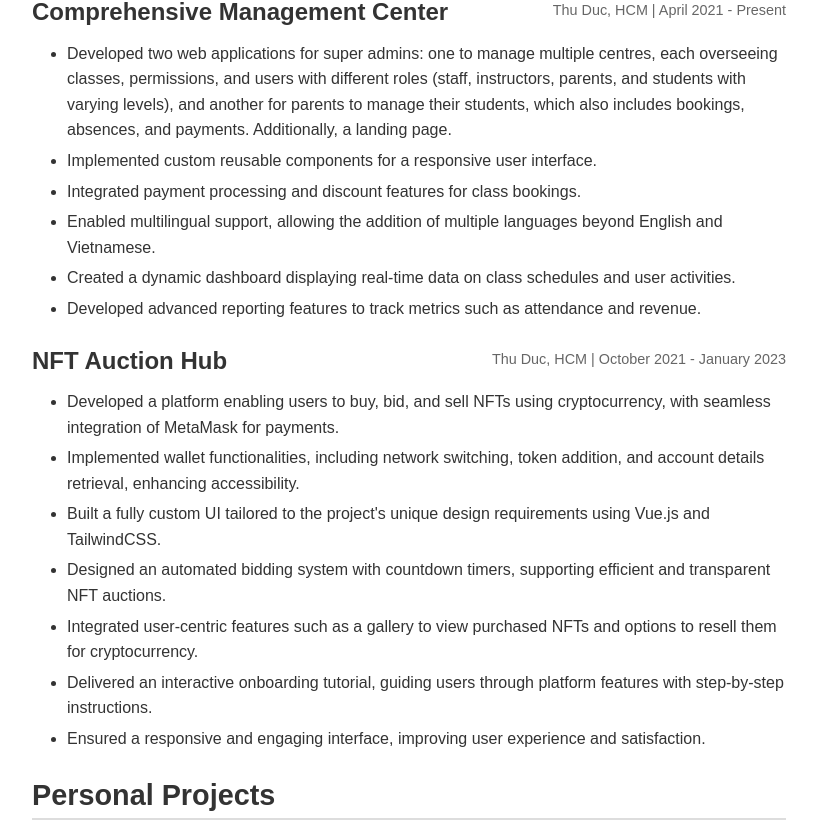
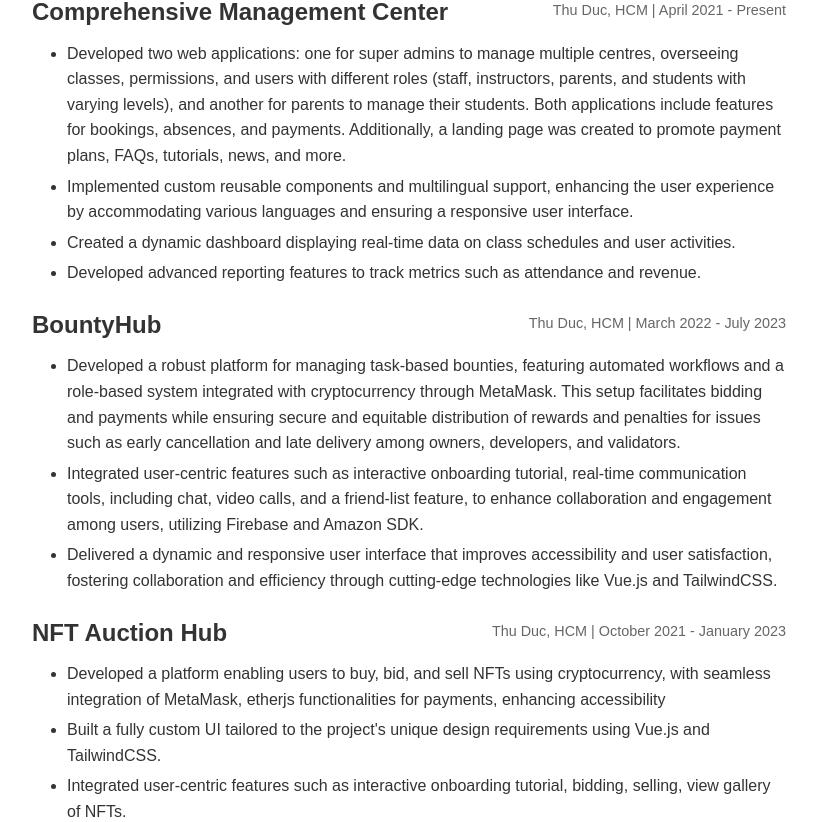
Before and after one commit to baohappy02/cv2024, a React (Vite) app: page / in a window 1280 px wide. Shown: the part 428-1250 px from the top of the page, without its empty margins (231-1048 px from the left). Built offline with nearby package versions, Linux system fonts and the light colour scheme.

Commit message:
Update all  exp

```diff
--- a/package.json
+++ b/package.json
@@ -11,7 +11,6 @@
   },
   "dependencies": {
     "html-to-image": "^1.11.11",
-    "html2canvas": "^1.4.1",
     "jspdf": "^2.5.2",
     "react": "^18.3.1",
     "react-dom": "^18.3.1"
--- a/src/app.scss
+++ b/src/app.scss
@@ -95,7 +95,7 @@
       font-size: 1.8em;
       border-bottom: 2px solid #ddd;
 
-      margin: 0;
+      margin: 0 0 5px 0;
       padding: 0;
     }
 
@@ -107,7 +107,7 @@
   .skills {
     .skills-container {
       font-family: Arial, sans-serif;
-      padding: 10px 20px;
+      padding: 0 20px 10px 20px;
       font-size: 16px;
 
       .highlight {
--- a/src/const.tsx
+++ b/src/const.tsx
@@ -71,25 +71,28 @@ export const jobData = [
     title: "Comprehensive Management Center",
     date: "Thu Duc, HCM | April 2021 - Present",
     accomplishments: [
-      "Developed two web applications for super admins: one to manage multiple centres, each overseeing classes, permissions, and users with different roles (staff, instructors, parents, and students with varying levels), and another for parents to manage their students, which also includes bookings, absences, and payments. Additionally, a landing page.",
-      "Implemented custom reusable components for a responsive user interface.",
-      "Integrated payment processing and discount features for class bookings.",
-      "Enabled multilingual support, allowing the addition of multiple languages beyond English and Vietnamese.",
+      "Developed two web applications: one for super admins to manage multiple centres, overseeing classes, permissions, and users with different roles (staff, instructors, parents, and students with varying levels), and another for parents to manage their students. Both applications include features for bookings, absences, and payments. Additionally, a landing page was created to promote payment plans, FAQs, tutorials, news, and more.",
+      "Implemented custom reusable components and multilingual support, enhancing the user experience by accommodating various languages and ensuring a responsive user interface.",
       "Created a dynamic dashboard displaying real-time data on class schedules and user activities.",
       "Developed advanced reporting features to track metrics such as attendance and revenue.",
     ],
   },
-
+  {
+    title: "BountyHub",
+    date: "Thu Duc, HCM | March 2022 - July 2023",
+    accomplishments: [
+      "Developed a robust platform for managing task-based bounties, featuring automated workflows and a role-based system integrated with cryptocurrency through MetaMask. This setup facilitates bidding and payments while ensuring secure and equitable distribution of rewards and penalties for issues such as early cancellation and late delivery among owners, developers, and validators.",
+      "Integrated user-centric features such as interactive onboarding tutorial,  real-time communication tools, including chat, video calls, and a friend-list feature, to enhance collaboration and engagement among users, utilizing Firebase and Amazon SDK.",
+      " Delivered a dynamic and responsive user interface that improves accessibility and user satisfaction, fostering collaboration and efficiency through cutting-edge technologies like Vue.js and TailwindCSS.",
+    ],
+  },
   {
     title: "NFT Auction Hub",
     date: "Thu Duc, HCM | October 2021 - January 2023",
     accomplishments: [
-      "Developed a platform enabling users to buy, bid, and sell NFTs using cryptocurrency, with seamless integration of MetaMask for payments.",
-      "Implemented wallet functionalities, including network switching, token addition, and account details retrieval, enhancing accessibility.",
+      "Developed a platform enabling users to buy, bid, and sell NFTs using cryptocurrency, with seamless integration of MetaMask, etherjs functionalities for payments, enhancing accessibility",
       "Built a fully custom UI tailored to the project's unique design requirements using Vue.js and TailwindCSS.",
-      "Designed an automated bidding system with countdown timers, supporting efficient and transparent NFT auctions.",
-      "Integrated user-centric features such as a gallery to view purchased NFTs and options to resell them for cryptocurrency.",
-      "Delivered an interactive onboarding tutorial, guiding users through platform features with step-by-step instructions.",
+      "Integrated user-centric features such as interactive onboarding tutorial, bidding, selling, view gallery of NFTs.",
       "Ensured a responsive and engaging interface, improving user experience and satisfaction.",
     ],
   },
```
